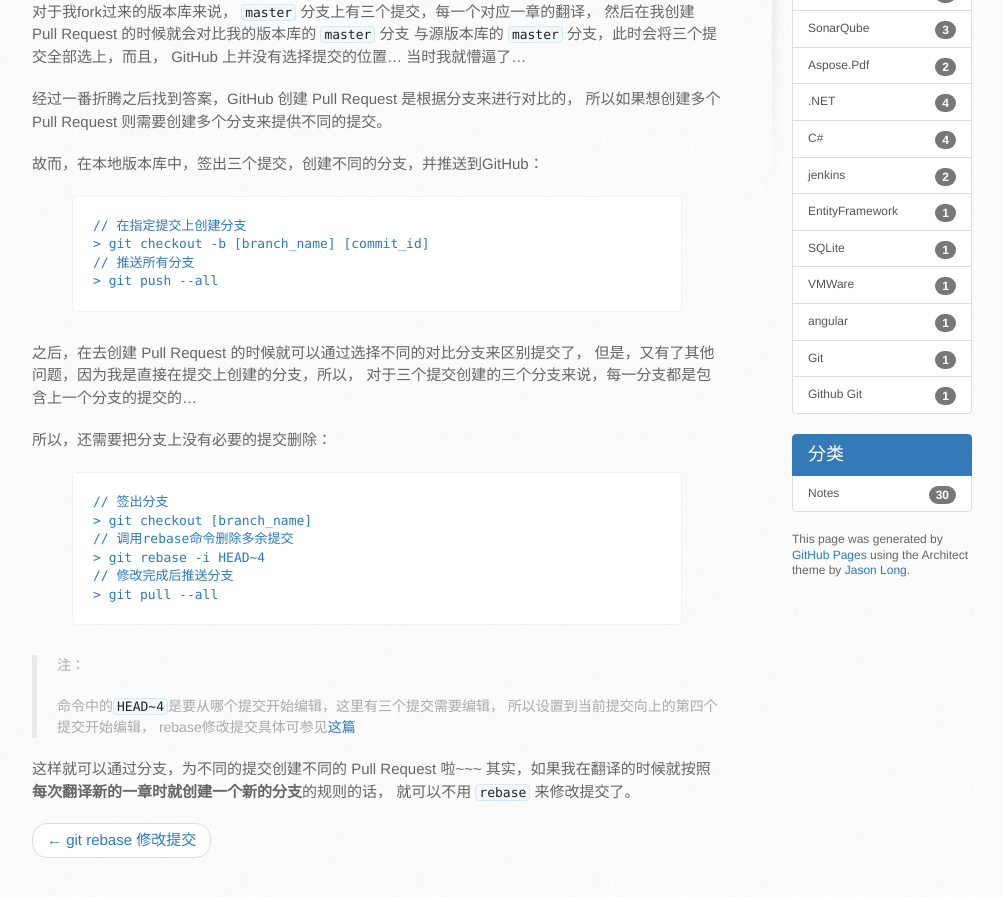
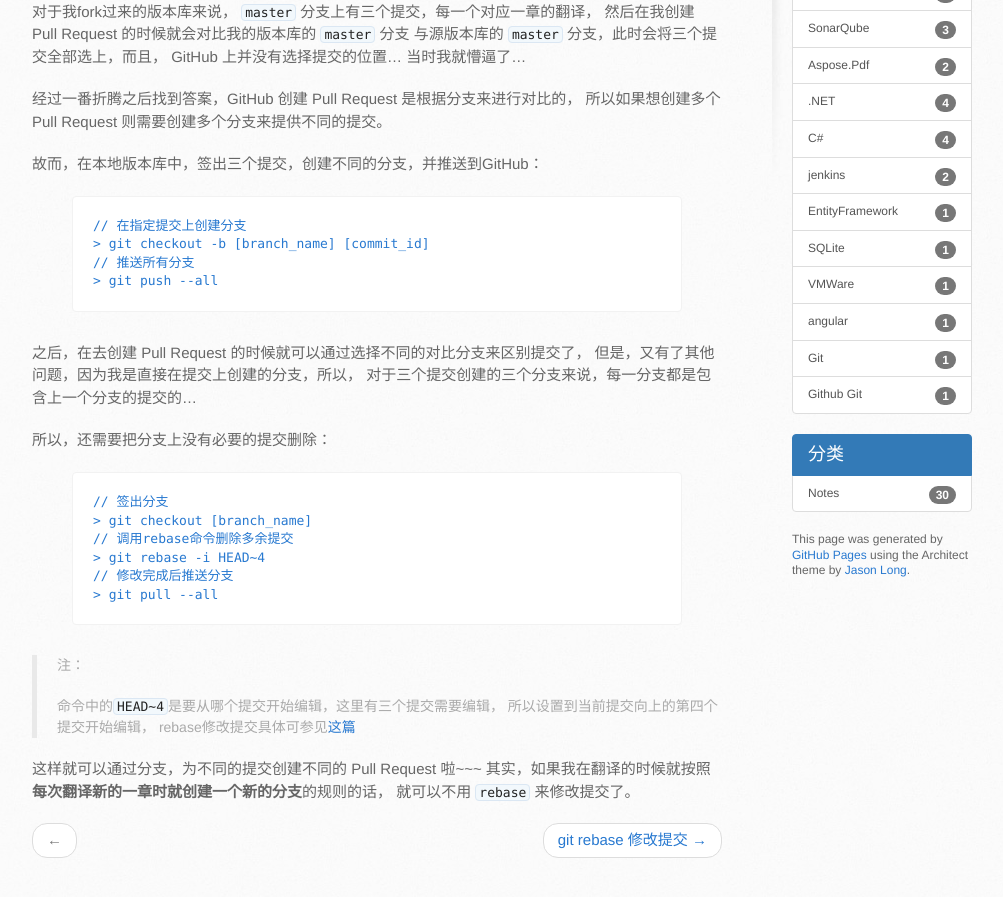
Before and after one commit to baiyangcao/baiyangcao.github.io, a Jekyll site: the page built from _posts/2017-03-20-github-multi-pull-request.md, in a window 1280 px wide and 900 px high, scrolled down 588 px. Shown: the top 897 px of the window, without its empty margins (138-1141 px from the left). Built offline with Jekyll 4.4.1, drawn with Linux system fonts in a browser that asks for light colours; nearby versions of some CDN libraries; library files that are not in the unit come from our copies.

Commit message:
修复因时间倒序导致的上一博文下一博文链接位置问题

```diff
--- a/_layouts/post.html
+++ b/_layouts/post.html
@@ -16,12 +16,16 @@ layout: blog
 
 <nav aria-label="Page navigation">
   <ul class="pager">
-    {% if page.previous %}
-        <li class="previous"><a href="{{ page.previous.url }}"><span aria-hidden="true">&larr;</span> {{ page.previous.title | truncate: 20, '...' }}</a></li>
+    {% if page.next %}
+        <li class="previous"><a href="{{ page.next.url }}"><span aria-hidden="true">&larr;</span> {{ page.next.title | truncate: 20, '...' }}</a></li>
+    {% else %}
+        <li class="previous disabled"><a href="#"> <span aria-hidden="true">&larr;</span> </a></li>
     {% endif %}
 
-    {% if page.next %}
-        <li class="next"><a href="{{ page.next.url }}">{{ page.next.title | truncate: 20, '...' }} <span aria-hidden="true">&rarr;</span></a></li>
+    {% if page.previous %}
+        <li class="next"><a href="{{ page.previous.url }}">{{ page.previous.title | truncate: 20, '...' }} <span aria-hidden="true">&rarr;</span></a></li>
+    {% else %}
+        <li class="next disabled"><a href="#"> <span aria-hidden="true">&rarr;</span> </a></li>
     {% endif %}
   </ul>
 </nav>
```
